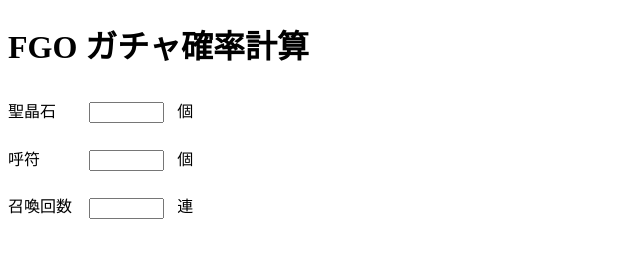
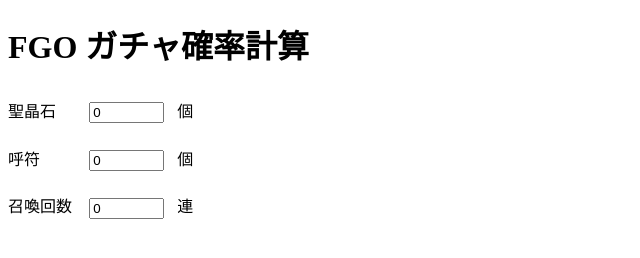
Before and after one commit to yatabis/fgo-summon-calculator, a plain HTML site: page index.html in a window 1280 px wide. Shown: the full height of the page, 0-640 px from the left. Drawn offline with nearby package versions, Linux system fonts and the light colour scheme.

Commit message:
fix: vue.jsを同期的に読み込むように変更

```diff
--- a/index.html
+++ b/index.html
@@ -22,7 +22,7 @@
   <input type="number" id="summon" class="input" v-model="summon">連<br>
 </main>
 
-<script async src="https://cdnjs.cloudflare.com/ajax/libs/vue/2.6.10/vue.js"></script>
+<script src="https://cdnjs.cloudflare.com/ajax/libs/vue/2.6.10/vue.js"></script>
 <script src="app.js"></script>
 </body>
 </html>
```
